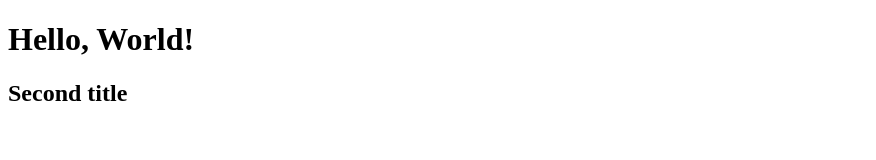
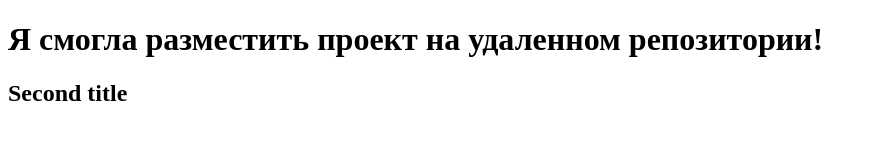
Before and after one commit to NatalMal/test_repo, a plain HTML site: page index.html in a window 1280 px wide. Shown: the whole page, without its empty margins (0-876 px from the left). Drawn offline with Linux system fonts and the light colour scheme.

Commit message:
New title

```diff
--- a/index.html
+++ b/index.html
@@ -4,10 +4,10 @@
     <meta charset="UTF-8">
     <meta http-equiv="X-UA-Compatible" content="IE=edge">
     <meta name="viewport" content="width=device-width, initial-scale=1.0">
-    <title>Document</title>
+    <title>New git-project</title>
 </head>
 <body>
-    <h1>Hello, World!</h1>
+    <h1>Я смогла разместить проект на удаленном репозитории!</h1>
     <h2>Second title</h2>
 </body>
 
```
